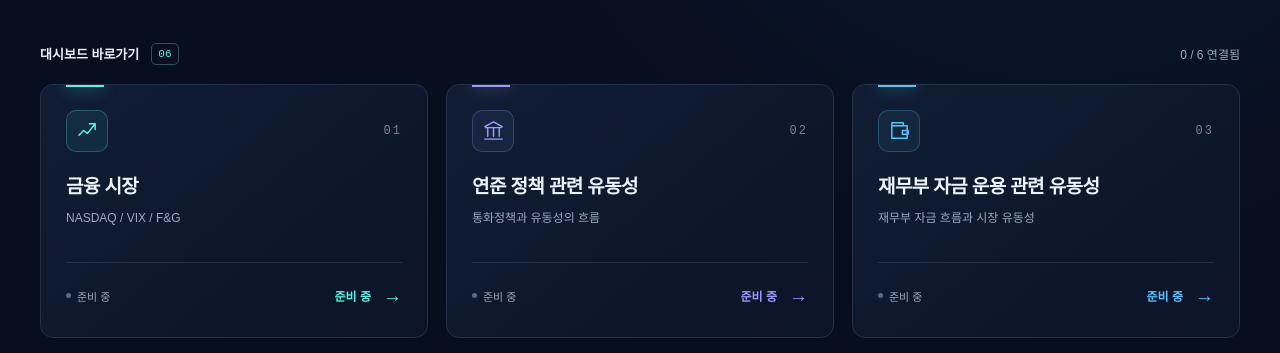
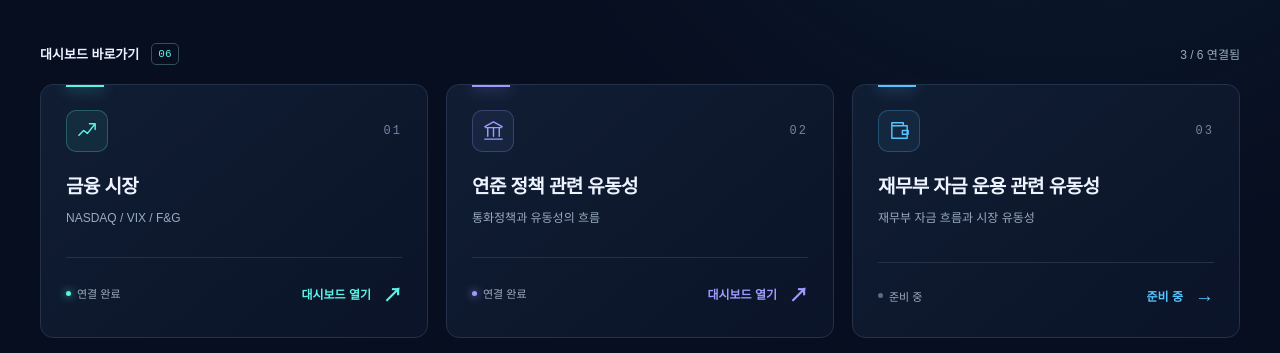
Before and after one commit to tjswo0120-eng/eomjaefinance, a plain HTML site: page index.html in a window 1280 px wide. Shown: the part 347-700 px from the top of the page. Drawn offline with Linux system fonts and the light colour scheme.

Commit message:
Add files via upload

```diff
--- a/index.html
+++ b/index.html
@@ -19,10 +19,10 @@
 <script>
 // HTML에 기본 URL을 넣으려면 아래 각 항목의 url 값을 수정하세요.
 const dashboards=[
- {title:'금융 시장',desc:'NASDAQ / VIX / F&G',color:'#5bf3e4',url:'',icon:'M3 17l5-5 4 3 8-10M14 5h6v6'},
- {title:'연준 정책 관련 유동성',desc:'통화정책과 유동성의 흐름',color:'#9f9aff',url:'',icon:'M3 8l9-5 9 5M4 9h16M6 10v8m6-8v8m6-8v8M3 21h18'},
+ {title:'금융 시장',desc:'NASDAQ / VIX / F&G',color:'#5bf3e4',url:'https://tjswo0120-eng.github.io/eomjaefinance/index1.html',icon:'M3 17l5-5 4 3 8-10M14 5h6v6'},
+ {title:'연준 정책 관련 유동성',desc:'통화정책과 유동성의 흐름',color:'#9f9aff',url:'https://tjswo0120-eng.github.io/eomjaefinance/index2.html',icon:'M3 8l9-5 9 5M4 9h16M6 10v8m6-8v8m6-8v8M3 21h18'},
  {title:'재무부 자금 운용 관련 유동성',desc:'재무부 자금 흐름과 시장 유동성',color:'#56c5ff',url:'',icon:'M4 7h16v13H4zM4 7V4h12v3M15 12h6v4h-6z'},
- {title:'연준 주요 논문',desc:'연준의 연구로 읽는 경제와 정책',color:'#ed9cf7',url:'',icon:'M5 3h10l4 4v14H5zM14 3v5h5M8 12h8M8 16h6'},
+ {title:'연준 주요 논문',desc:'연준의 연구로 읽는 경제와 정책',color:'#ed9cf7',url:'https://tjswo0120-eng.github.io/eomjaefinance/index4.html',icon:'M5 3h10l4 4v14H5zM14 3v5h5M8 12h8M8 16h6'},
  {title:'금주 주요 레포트',desc:'이번 주 주목해야 할 분석과 인사이트',color:'#f7c67b',url:'',icon:'M5 4h14v17H5zM8 8h8M8 12h3M8 16h3M14 12h2v4h-2z'},
  {title:'월별 데이터',desc:'물가 · 노동 · 산업지표',color:'#91e5ad',url:'',icon:'M4 6h16v15H4zM8 3v6m8-6v6M4 11h16M8 15h2m4 0h2'}
 ];
```
